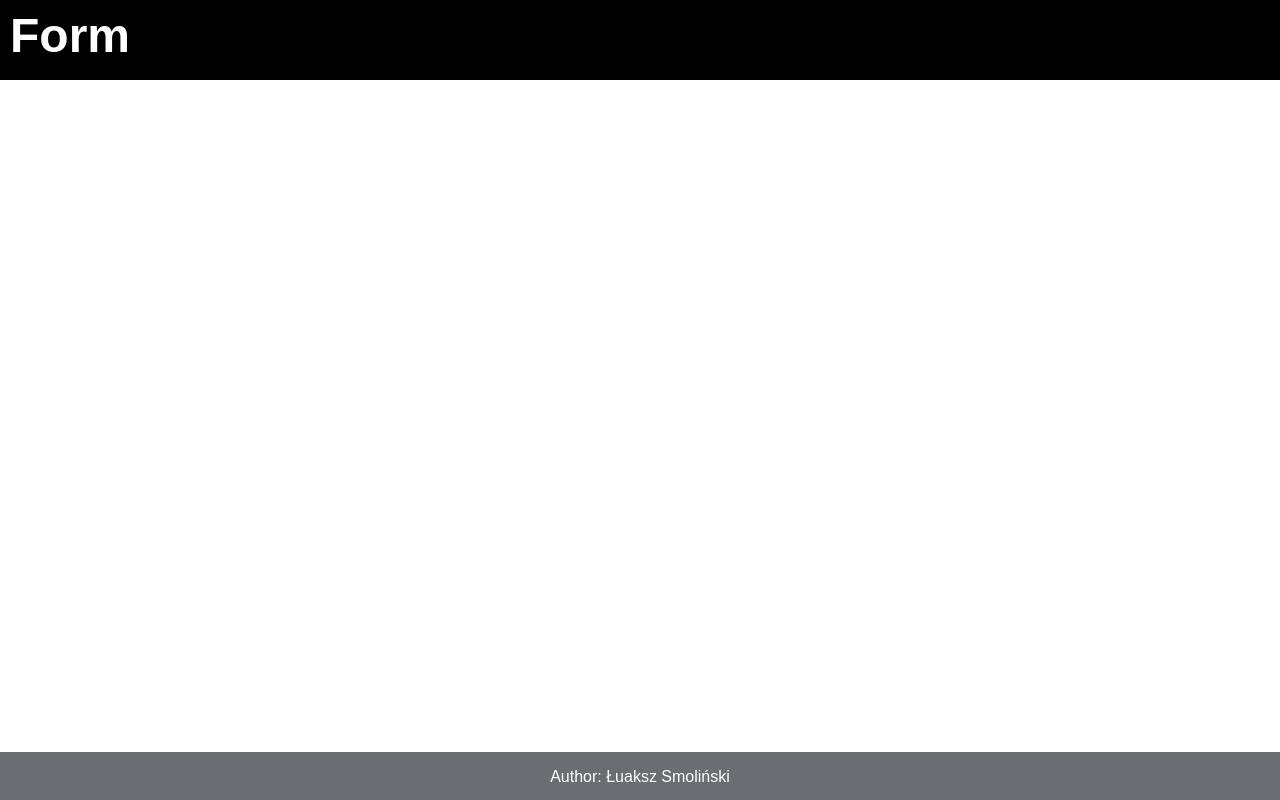
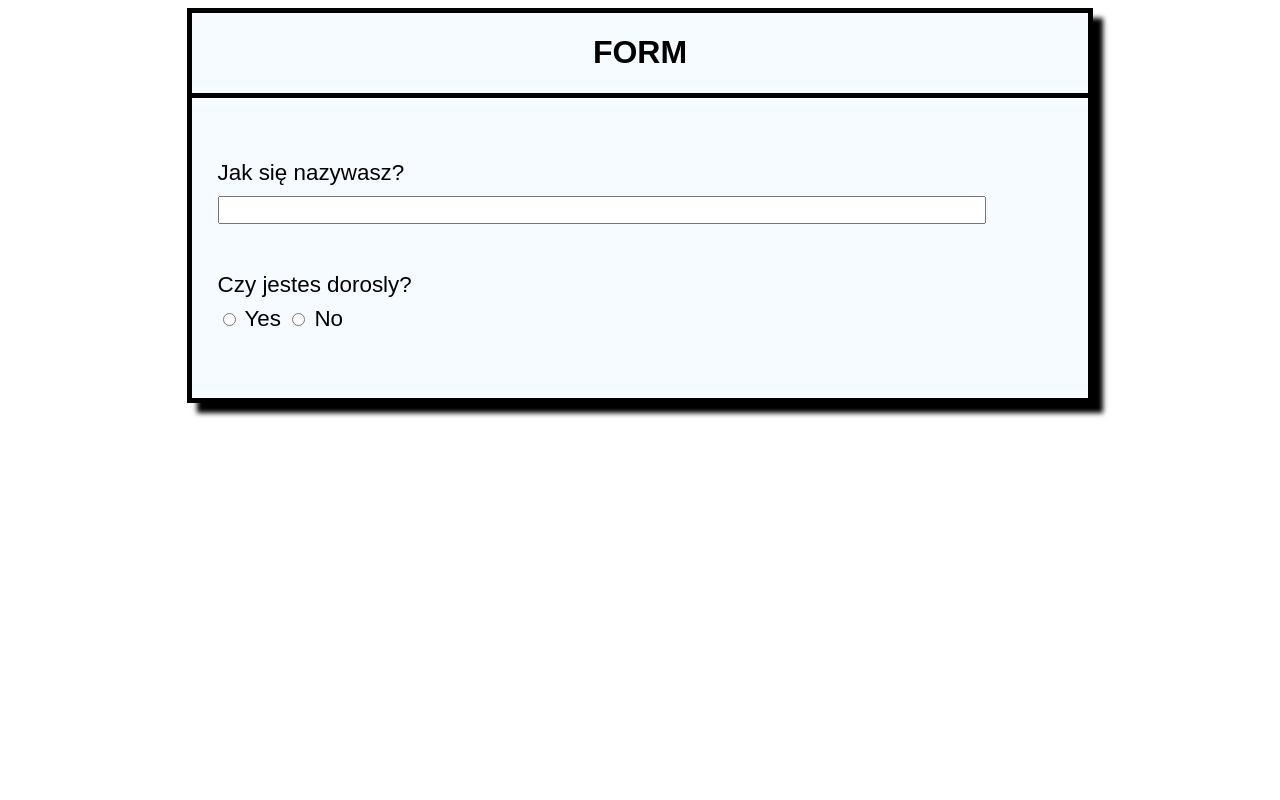
Before and after one commit to lukmanis25/Form-builder, a website: page formularz.html in a window 1280 px wide. Drawn offline with Linux system fonts and the light colour scheme.

Commit message:
Form look

```diff
--- a/formularz.html
+++ b/formularz.html
@@ -4,22 +4,40 @@
     <meta charset="UTF-8">
     <meta name="viewport" content="width=device-width, initial-scale=1.0">
     <title>Form</title>
-    <link rel="stylesheet" href="styles/index_global_styles.css">
+    <link rel="stylesheet" href="styles/formularz.css">
     <link rel="icon" href="images/icon.ico" type="image/x-icon">
   </head>
   <body>
-    <header>
-        <h1>Form</h1>
-    </header>
+    <div id = "container">
+      <header>
+          <h1>FORM</h1>
+      </header>
 
-    <main>
+      <main>
+          <div id = "content">
+            <form id = "form">
+              <div id = "input_x" class = "form_question">
+                <p> Jak się nazywasz? </p>
+                <div class = "inputs">
+                  <input class = "writable_input" name = "question" type = "text">
+                </div>
+              </div>
+              <div id = "input_xx" class = "form_question">
+                <p> Czy jestes dorosly? </p>
+                <div class = "inputs">
+                  <input id = "yes" type="radio" name="yes/no" value="yes">
+                  <label for="yes">Yes</label>
+                  <input id = "no" type="radio" name="yes/no" value="no">
+                  <label for="no">No</label>
+                </div>
+              </div>
+            </form>
 
+          </div>
 
-    </main>
+      </main>
+    </div>
 
-    <footer>
-        <p>Author: Łuaksz Smoliński</p>
-    </footer>
 	<script src="dist/formularz.js"></script>
   </body>
 </html>
--- a/styles/formularz.css
+++ b/styles/formularz.css
@@ -0,0 +1,37 @@
+body {
+    font-family: Arial, Helvetica, sans-serif;
+}
+
+#container {
+    width: 70vw;
+    min-width: 300px;
+    margin: 0 auto;
+    box-shadow: 10px 10px 5px;
+    border: 5px solid black;
+    background-color: rgba(240, 248, 255, 0.615);
+}
+
+header {
+    text-align: center;
+    border-bottom: 5px solid black;
+}
+
+#content {
+    padding-top: 5vh;
+    padding-bottom: 5vh;
+}
+
+.form_question {
+    padding: 2vw;
+    font-size: calc(1.0rem + 0.5vw);
+    padding-top: 0;
+}
+
+.form_question p{
+    margin-bottom: 1vh;
+}
+
+.writable_input{
+    height: calc(1.0rem + 0.5vw);
+    width: 90%;
+}
```
